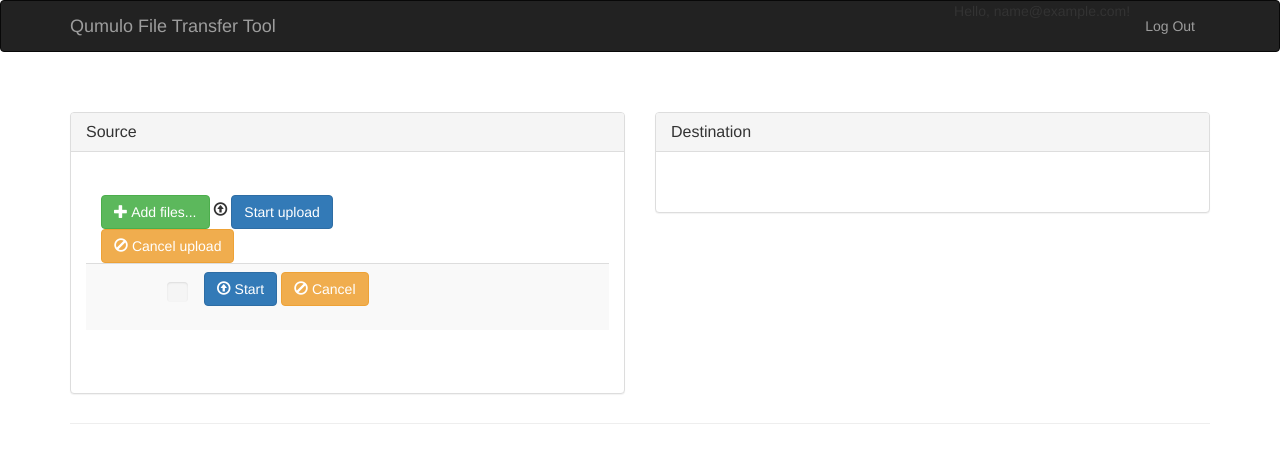
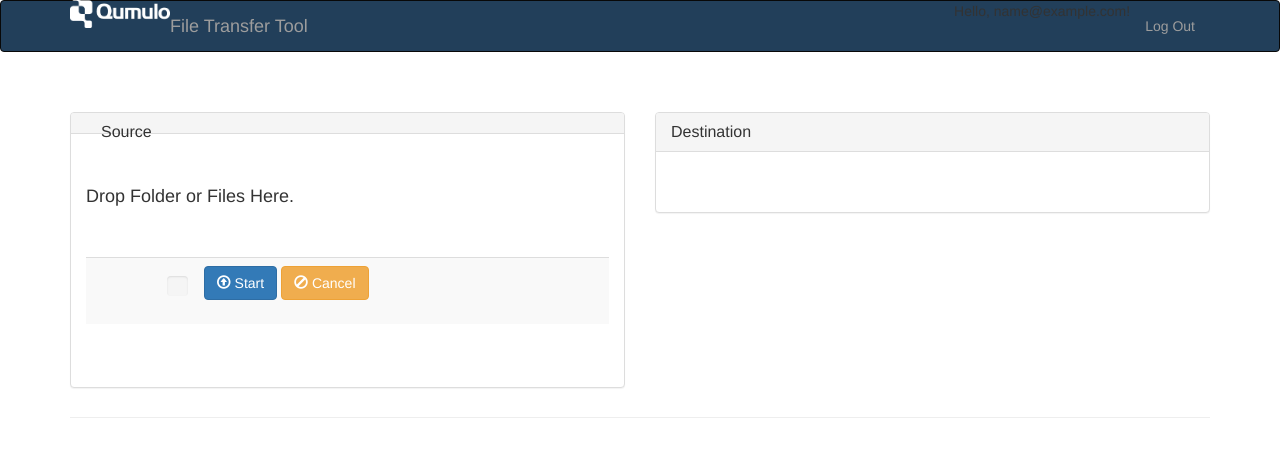
Before and after one commit to Qumulo/file_transfer_tool, a Flask app: page / in a window 1280 px wide. Shown: the top 463 px of the page. Run offline with Flask 2, Linux system fonts and the light colour scheme; the visitor is signed in with stand-in values (Sample User, id 1); data comes from the database, SQL or seed files in the repository; some libraries are stand-ins or nearby versions.

Commit message:
fix some config values, toggle drop caption and buttons

```diff
--- a/app/static/css/main.css
+++ b/app/static/css/main.css
@@ -29,6 +29,11 @@
     .btn-default.active
     {
       background-color: #ffffff;
+    }
+
+    #qumulo-navbar
+    {
+      background-color: #223F5A;
     }
 
     .btn-default:hover
--- a/app/templates/base.html
+++ b/app/templates/base.html
@@ -9,16 +9,22 @@
 {% endblock %}
 
 {% block navbar %}
-<div class="navbar navbar-inverse" role="navigation">
+<div id="qumulo-navbar" class="navbar navbar-inverse" role="navigation">
     <div class="container">
         <div class="navbar-header">
+            <div class="pull-left">
+                <img style="max-width:100px; margin-top: -7px;"
+                 src="/static/images/logo.png">
+                 </img>
+            </div>
+
             <button type="button" class="navbar-toggle" data-toggle="collapse" data-target=".navbar-collapse">
                 <span class="sr-only">Toggle navigation</span>
                 <span class="icon-bar"></span>
                 <span class="icon-bar"></span>
                 <span class="icon-bar"></span>
             </button>
-            <a class="navbar-brand" href="{{ url_for('main.index') }}">Qumulo File Transfer Tool</a>
+            <a class="navbar-brand" href="{{ url_for('main.index') }}">File Transfer Tool</a>
         </div>
         <div class="navbar-collapse collapse">
             <ul class="nav navbar-nav navbar-right">
--- a/app/templates/index.html
+++ b/app/templates/index.html
@@ -43,6 +43,11 @@
     overflow: hidden;
     text-overflow: ellipsis;
   }
+
+  .section {
+      display: none;
+  }
+
 </style>
 
 <!-- Add code to initialize the tree when the document is loaded: -->
@@ -58,17 +63,20 @@
 
             <div class="panel panel-default">
               <div class="panel-heading">
-                <h2 class="panel-title">Source</h2>
+                  <div class="col-lg-7">
+                    <h2 class="panel-title">Source</h2>
+                  </div>
               </div>
               <div class="panel-body">
             <div id="actions" class="row">
 
-              <div class="col-lg-7">
-                <span id="get_folder" class="btn btn-success fileinput-button" webkitdirectory="" directory="">
-                    <i class="glyphicon glyphicon-plus"></i>
-                    <span>Add files...</span>
+              <div id="drop-caption" class="section"><h4>Drop Folder or Files Here.</h4></div>
+
+              <div id="action-buttons" class="col-lg-7 section">
+                <div id="src-tree" class="panel-body fancytree-colorize-hover"></div>
+                <span id="get_folder" class="btn btn-success fileinput-button hidden" webkitdirectory="" directory="">
                 </span>
-                    <i class="glyphicon glyphicon-upload"></i>
+
                 <button type="submit" class="btn btn-primary start">
                     <span>Start upload</span>
                 </button>
@@ -130,7 +138,7 @@
                 <h2 class="panel-title">Destination</h2>
               </div>
               <div class="panel-body">
-                 <div id="tree" class="panel-body fancytree-colorize-hover"></div>
+                 <div id="dest-tree" class="panel-body fancytree-colorize-hover"></div>
             </div>
         </div>
     </div>
@@ -163,11 +171,56 @@
 
 
   // Initialize Fancytree
-  var myTree = $("#tree");
+  // $("#src-tree").fancytree({
+  // extensions: ["dnd", "edit", "glyph", "wide"],
+  // checkbox: true,
+  // dnd: {
+  //   focusOnClick: true,
+  //   dragStart: function(node, data) { return true; },
+  //   dragEnter: function(node, data) { return false; },
+  //   dragDrop: function(node, data) { data.otherNode.copyTo(node, data.hitMode); }
+  // },
+  // glyph: glyph_opts,
+  // selectMode: 2,
+  // source: {url: "/static/ajax-tree-taxonomy.json", debugDelay: 1000},
+  // toggleEffect: { effect: "drop", options: {direction: "left"}, duration: 400 },
+  // wide: {
+  //   iconWidth: "1em",     // Adjust this if @fancy-icon-width != "16px"
+  //   iconSpacing: "0.5em", // Adjust this if @fancy-icon-spacing != "3px"
+  //   levelOfs: "1.5em"     // Adjust this if ul padding != "16px"
+  // },
 
-  $("#tree").fancytree({
+  // iconClass: function(event, data){
+  //   // if( data.node.isFolder() ) {
+  //   //   return "glyphicon glyphicon-book";
+  //   // }
+  // },
+  // lazyLoad: function(event, data) {
+  //   var node = data.node;
+  //   var parentList = node.getParentList();
+  //   var path = '';
+  //   for (var i in parentList) {
+  //     path = path + parentList[i]["title"] + '/';
+  //   }
+  //   path = path + node['title'];
+  //   // console.log("path is " + path);
+
+  //   data.result = {
+  //     url: "/get-cluster-data",
+  //     data: { path: path },
+  //     debugDelay: 1000};
+  // }});
+
+  function makeVisible(newSection) {
+        $(".section").not("#" + newSection).hide();
+        $("#" + newSection).show();
+    }
+
+  makeVisible("drop-caption");
+
+  $("#dest-tree").fancytree({
     extensions: ["dnd", "edit", "glyph", "wide"],
-    checkbox: true,
+    checkbox: false,
     dnd: {
       focusOnClick: true,
       dragStart: function(node, data) { return true; },
@@ -216,7 +269,7 @@
     url: "/upload-target", // Set the url
     thumbnailWidth: 80,
     thumbnailHeight: 80,
-    maxFilesize: 2048,
+    maxFilesize: 10240,
     parallelUploads: 20,
     previewTemplate: previewTemplate,
     autoQueue: false, // Make sure the files aren't queued until manually added
@@ -224,9 +277,19 @@
     clickable: ".fileinput-button" // Define the element that should be used as click trigger to select files.
   });
 
+  myDropzone.on("queuecomplete", function(event) {
+    console.log("files dropped...");
+    console.log(myDropzone.files);
+  })
+
   myDropzone.on("addedfile", function(file) {
     // Hookup the start button
     file.previewElement.querySelector(".start").onclick = function() { myDropzone.enqueueFile(file); };
+  });
+
+  // Show upload action buttons
+  myDropzone.on("drop", function(progress) {
+    makeVisible("action-buttons");
   });
 
   // Update the total progress bar
--- a/config.py
+++ b/config.py
@@ -16,10 +16,10 @@
     DEFAULT_FILE_STORAGE = 'filesystem'
     UPLOADS_FOLDER = os.path.realpath('.') + '/app/static/uploads/'
     FILE_SYSTEM_STORAGE_FILE_VIEW = 'static'
-    CLUSTER = '192.168.8.128'
+    CLUSTER = os.environ.get('FTT_CLUSTER') or 'music'
     PORT = 8000
-    CLUSTER_USER = os.environ.get('CLUSTER_USER') or 'admin'
-    CLUSTER_PWD = os.environ.get('CLUSTER_PWD') or 'admin'
+    CLUSTER_USER = os.environ.get('FTT_CLUSTER_USER') or 'admin'
+    CLUSTER_PWD = os.environ.get('FTT_CLUSTER_PWD') or 'admin'
     CLUSTER_PROJECT_ROOT = '/'
 
     @staticmethod
```
Also changed, not shown: app/static/javascript/dropzone-custom.js (deleted, +0 -55 lines), app/static/images/logo.png (added).
